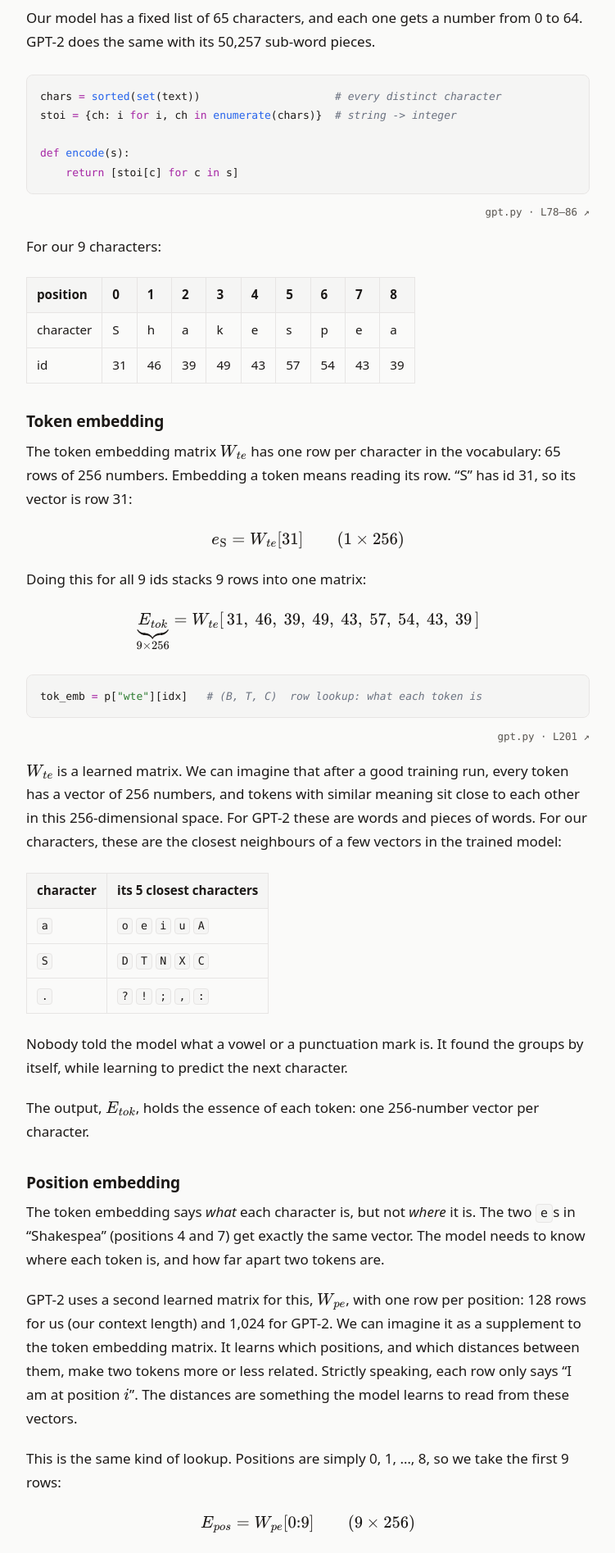
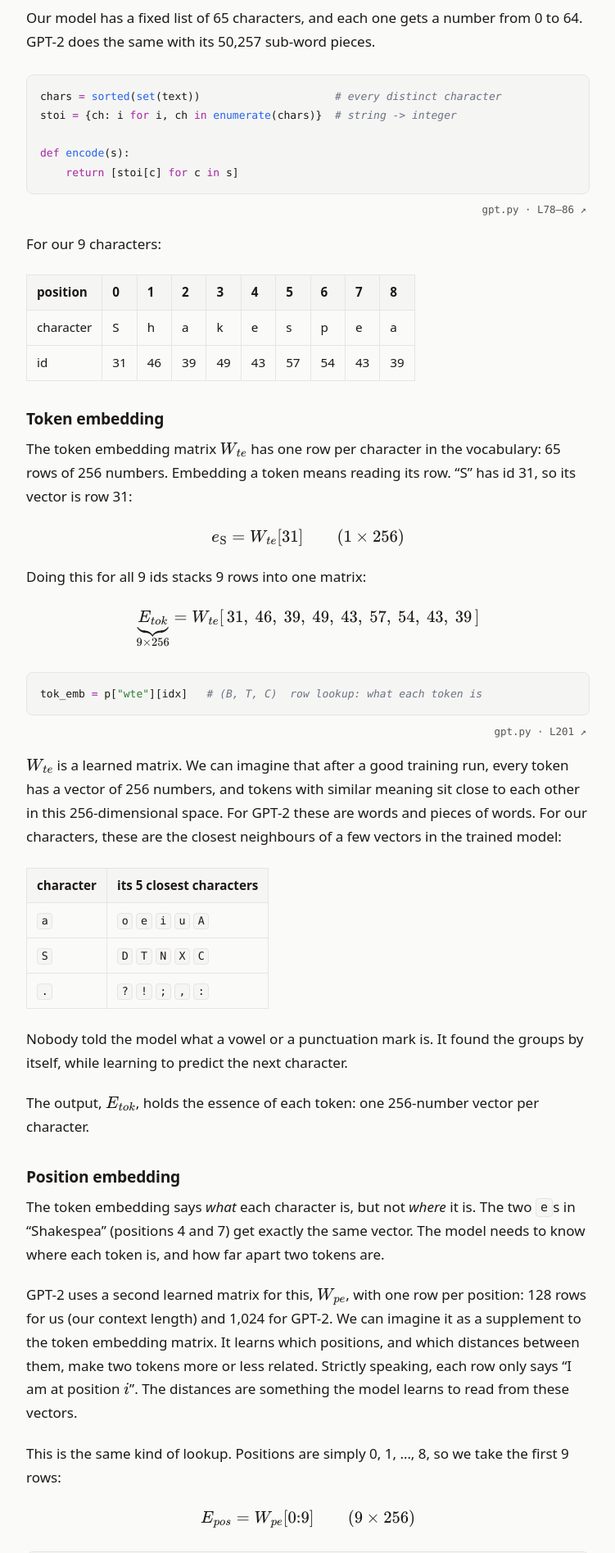
Before and after one commit to DHRUVINMORADIYA/dhruvinmoradiya.github.io, a Jekyll site: the page built from _posts/2026-11-23-GPT.md, in a window 1280 px wide. Shown: the part 2865-4760 px from the top of the page at 82% size, without its empty margins (264-1015 px from the left). Built offline with Jekyll 4.4.1, drawn with Linux system fonts in a browser that asks for light colours.

Commit message:
Attach code links to their code blocks; bust stale CSS cache
- Pull the "gpt.py · L.. ↗" link up so it sits right under the code box
- Add a per-build version to the stylesheet URL so browsers fetch new CSS

Co-Authored-By: Claude Opus 5.5 <noreply@anthropic.com>

```diff
--- a/_layouts/default.html
+++ b/_layouts/default.html
@@ -3,7 +3,7 @@
 <head>
   <meta charset="utf-8">
   <meta name="viewport" content="width=device-width, initial-scale=1">
-  <link rel="stylesheet" href="{{ '/assets/css/main.css' | relative_url }}">
+  <link rel="stylesheet" href="{{ '/assets/css/main.css' | relative_url }}?v={{ site.time | date: '%s' }}">
   <link rel="icon" href="{{ '/assets/favicon.svg' | relative_url }}" type="image/svg+xml">
   {% feed_meta %}
   {% seo %}
--- a/assets/css/main.css
+++ b/assets/css/main.css
@@ -177,8 +177,8 @@ div.highlighter-rouge, figure.highlight, pre.highlight { margin: 1.5em 0; }
 .highlight pre { padding: 14px 16px; }
 .highlight .highlight { border: 0; margin: 0; }
 /* "gpt.py · L78–86 ↗" link under a code block (_includes/code-link.html) */
-.code-link { display: flex; justify-content: flex-end; margin: -1.25em 0 1.5em; font-size: 0.78rem; line-height: 1.4; }
-.code-link a { color: var(--muted); font-family: var(--font-mono); padding-top: 4px; }
+.code-link { display: flex; justify-content: flex-end; margin: -1.5em 0 1.5em; font-size: 0.78rem; line-height: 1.4; }
+.code-link a { color: var(--muted); font-family: var(--font-mono); padding: 4px 4px 0; }
 .code-link a:hover { color: var(--accent); }
 .post-content pre:not(.highlight) { background: var(--code-bg); border: 1px solid var(--border); border-radius: 8px; padding: 14px 16px; }
 
```
